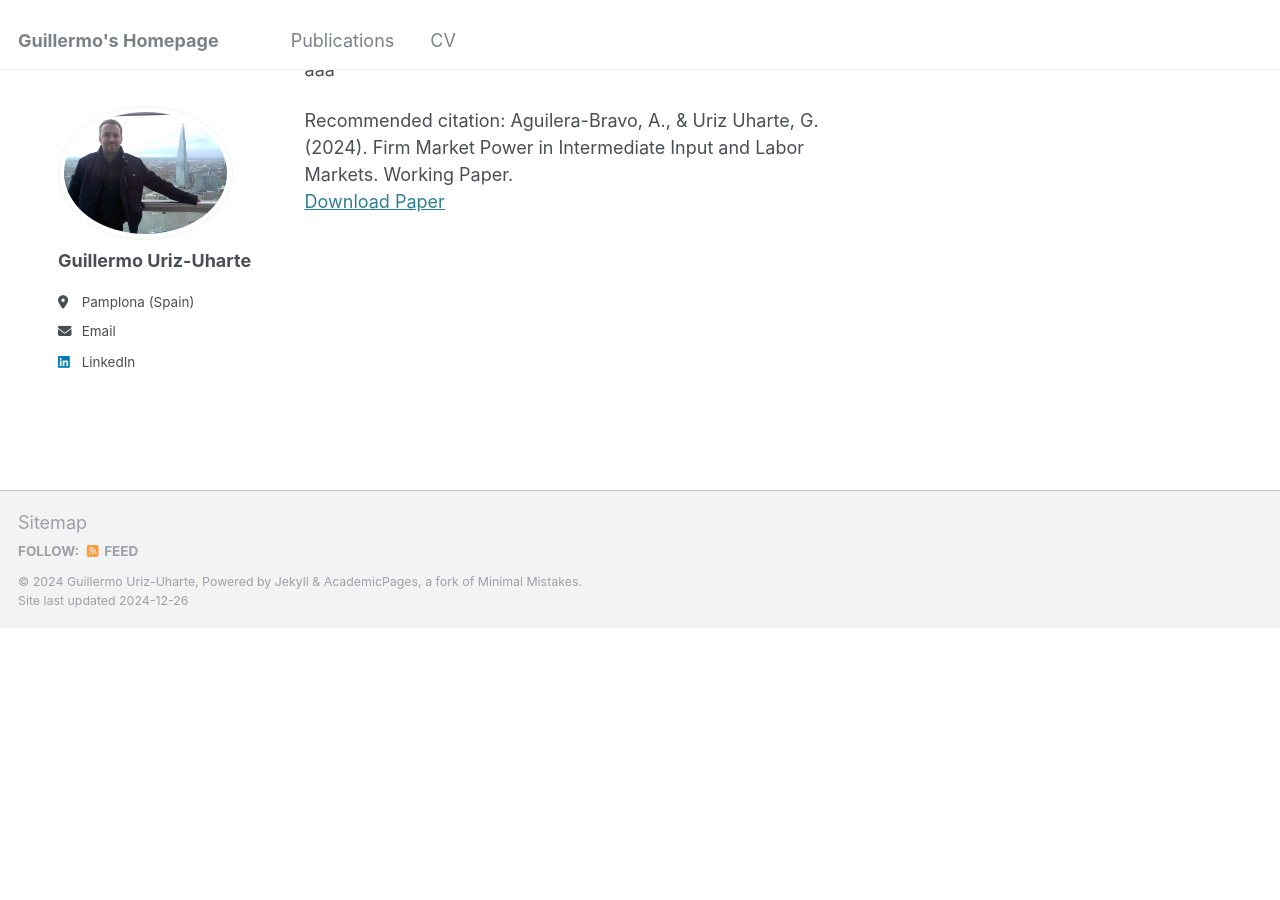
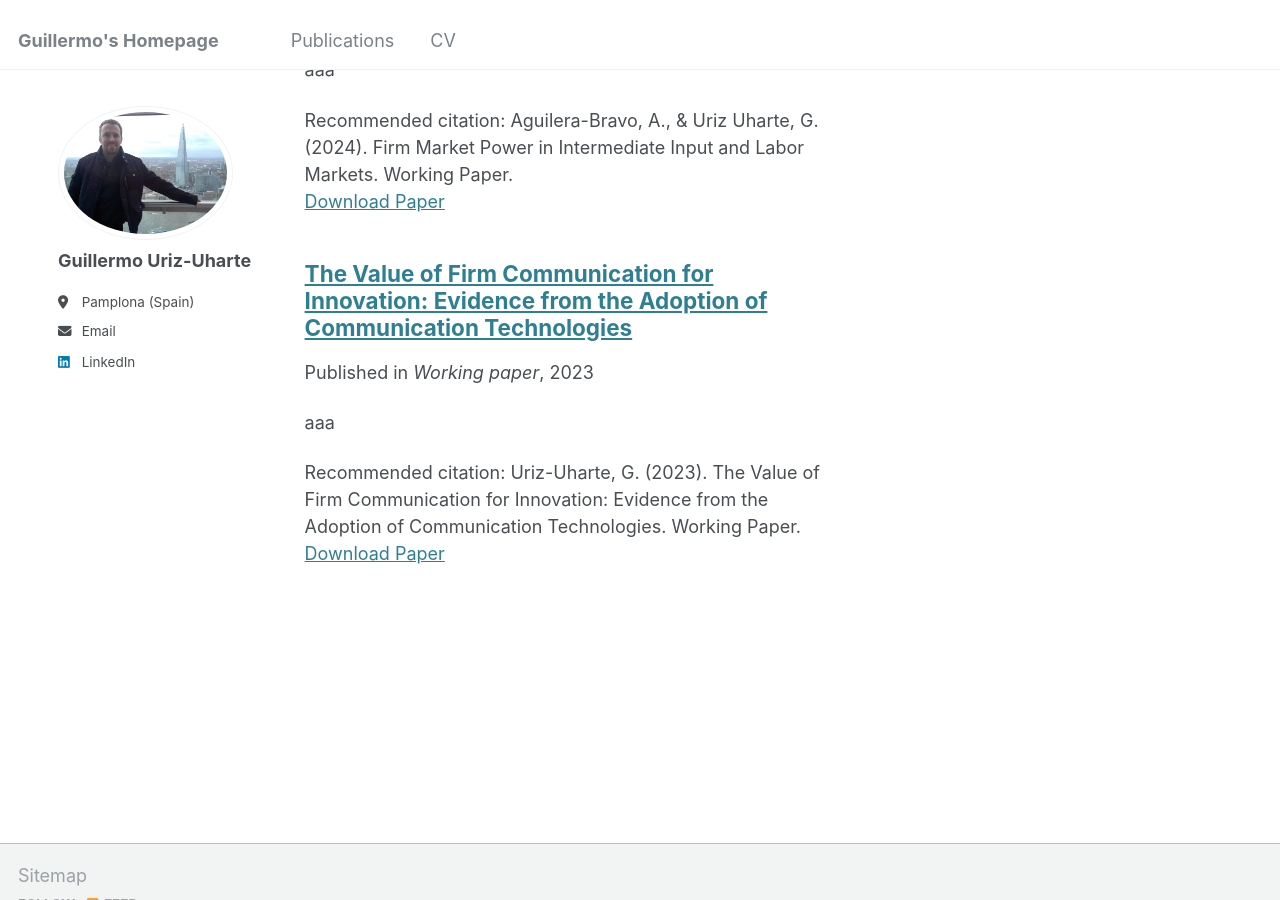
Before and after one commit to GuilleUriz/guillermouriz, a Jekyll site: the page built from _pages/publications.html, in a window 1280 px wide and 900 px high, scrolled down 1194 px. Built offline with Jekyll 4.4.1, drawn with Linux system fonts in a browser that asks for light colours; a file with an impossible date is left out; before the commit the page ends 1822 px from its top, so only the background shows below that.

Commit message:
Update Draft_Intranets.md

```diff
--- a/_publications/Draft_Intranets.md
+++ b/_publications/Draft_Intranets.md
@@ -3,9 +3,9 @@ title: "The Value of Firm Communication for Innovation: Evidence from the Adopti
 collection: publications
 category: workingpapers
 permalink: /publication/Draft_Intranets
-excerpt:
-date:
-venue:
+excerpt: 'aaa'
+date: 2023-12-12
+venue: Working paper
 slidesurl:
 paperurl: 'http://academicpages.github.io/files/Paper_Intranets_20241226.pdf'
 citation: 'Uriz-Uharte, G. (2023). The Value of Firm Communication for Innovation: Evidence from the Adoption of Communication Technologies. Working Paper.'
```
